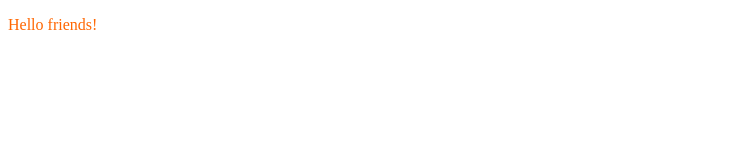
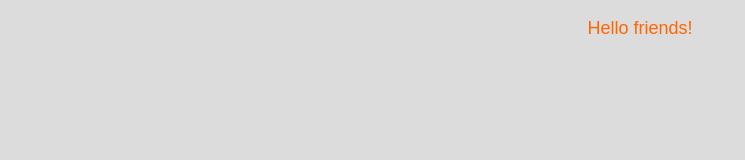
Before and after one commit to matt-nev/Website, a plain HTML site: page index.html in a window 1280 px wide. Shown: the whole page, without its empty margins (0-745 px from the left). Drawn offline with Linux system fonts and the light colour scheme.

Commit message:
added ref to CSS

```diff
--- a/index.html
+++ b/index.html
@@ -2,6 +2,7 @@
 <html lang="en">
 <head>
   <title>Matt Nev</title>
+  <link rel="stylesheet" href="websitestyle.css">
 </head>
 
 <body>
```
Lines whose indentation alone changed are shown as unchanged.
